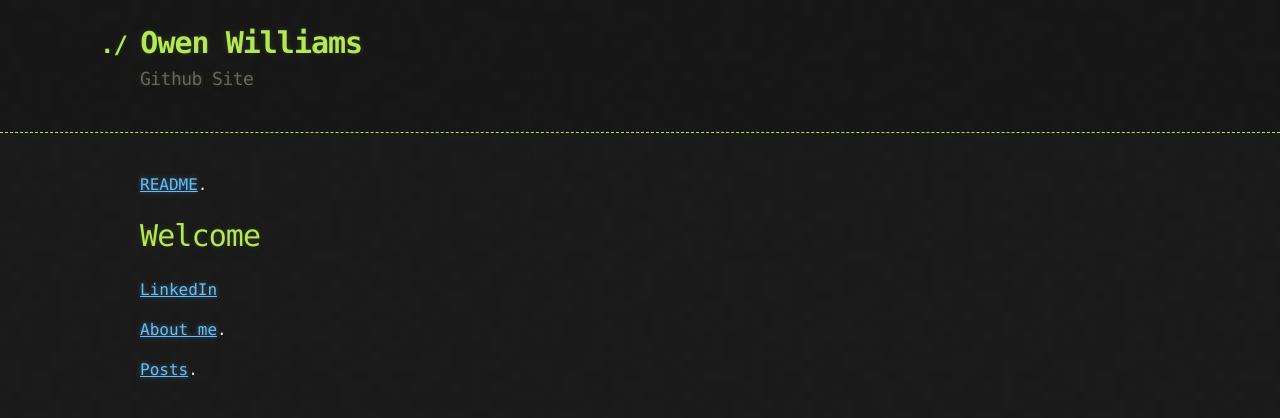
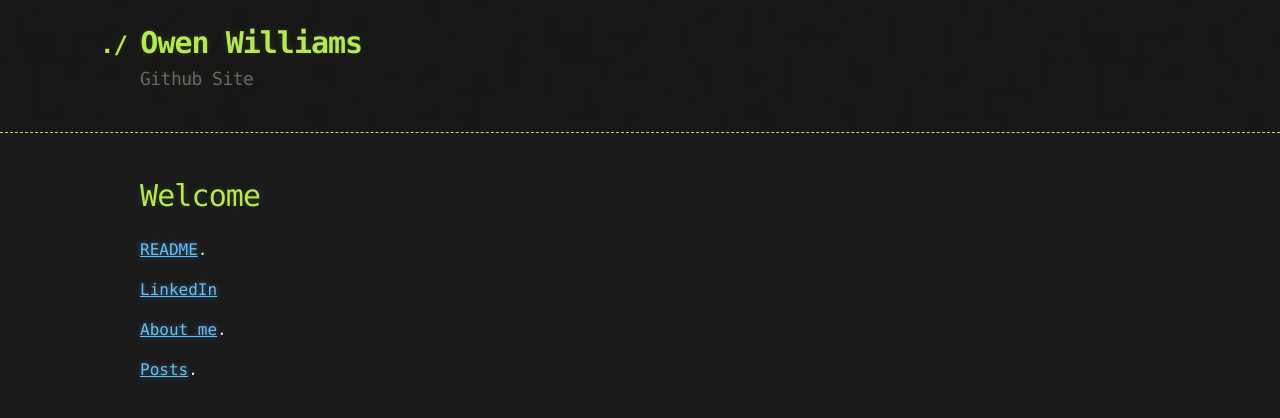
Before and after one commit to owenw1lliams/owenw1lliams.github.io, a Jekyll site: the page built from index.md, in a window 1280 px wide. Shown: the top 418 px of the page. Built offline with Jekyll 4.4.1, drawn with Linux system fonts in a browser that asks for light colours; our own code applies the rules of GitHub Pages for plain Markdown files.

```diff
--- a/index.md
+++ b/index.md
@@ -1,9 +1,10 @@
 ---
 layout: default
 ---
-[README](./README.md).
 
 # Welcome
+
+[README](./README.md).
 
 [LinkedIn](https://www.linkedin.com/in/owen-williams-6768071b7)
 
```
